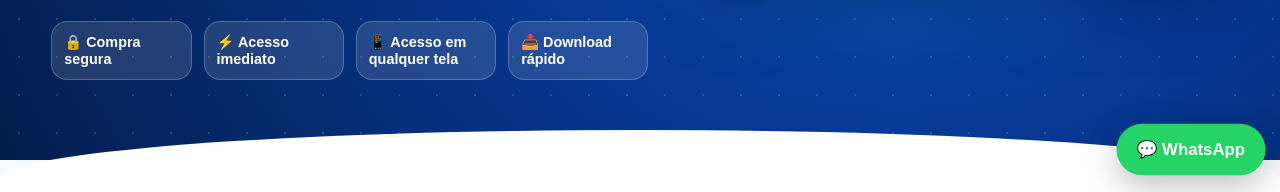
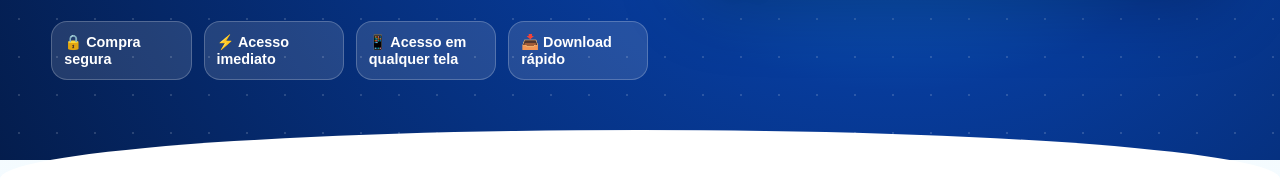
Before and after one commit to YuriDouglasDev/Sabedoria-em-PDF, a plain HTML site: page index.html in a window 1280 px wide. Shown: the part 608-800 px from the top of the page. Drawn offline with Linux system fonts and the light colour scheme.

Commit message:
retirei o numero de telefone

```diff
--- a/index.html
+++ b/index.html
@@ -109,6 +109,5 @@
   <div class="container"><h2>Comece hoje mesmo</h2><p>Invista em conhecimento, educação e desenvolvimento com materiais digitais prontos para download.</p><a class="btn btn-sec" href="#produtos">VER EBOOKS DISPONÍVEIS</a></div>
 </section>
 <footer class="footer"><div class="container"><strong>Sabedoria em PDF</strong><p>Conhecimento digital para quem busca aprender, ensinar e evoluir.</p><p>© 2026 Todos os direitos reservados.</p></div></footer>
-<a class="whats" href="https://wa.me/5599999999999" target="_blank">💬 WhatsApp</a>
 </body>
 </html>
```
